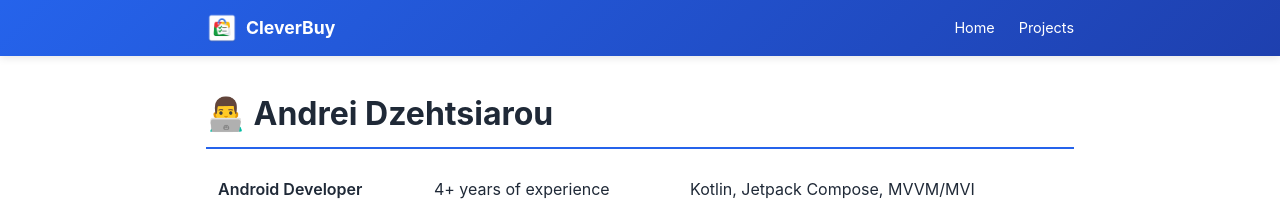
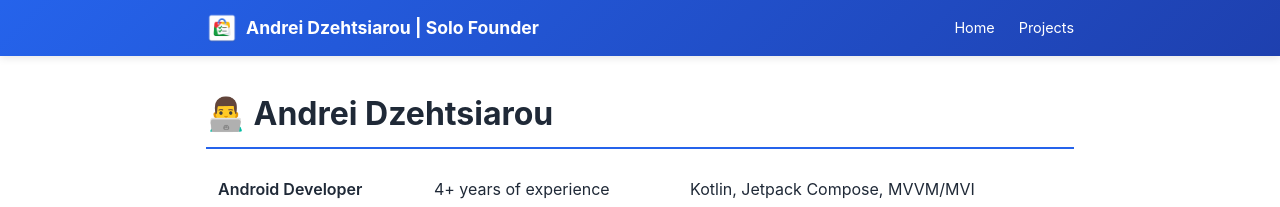
Before and after one commit to andreidzehtsiarou/andreidzehtsiarou.github.io, a Jekyll site: the page built from index.md, in a window 1280 px wide. Shown: the top 207 px of the page. Built offline with Jekyll 4.4.1, drawn with Linux system fonts in a browser that asks for light colours.

Commit message:
Update default.html

```diff
--- a/_layouts/default.html
+++ b/_layouts/default.html
@@ -28,8 +28,8 @@
     <header class="navbar">
         <div class="container navbar-content">
             <a href="{{ site.baseurl }}/" class="navbar-brand">
-                <img src="{{ site.baseurl }}/assets/images/icon.webp" alt="CleverBuy" class="navbar-icon">
-                CleverBuy
+                <img src="{{ site.baseurl }}/assets/images/icon.webp" alt="Andrei Dzehtsiarou | Solo Founder" class="navbar-icon">
+                Andrei Dzehtsiarou | Solo Founder
             </a>
             <nav class="navbar-links">
                 <a href="{{ site.baseurl }}/">Home</a>
```
